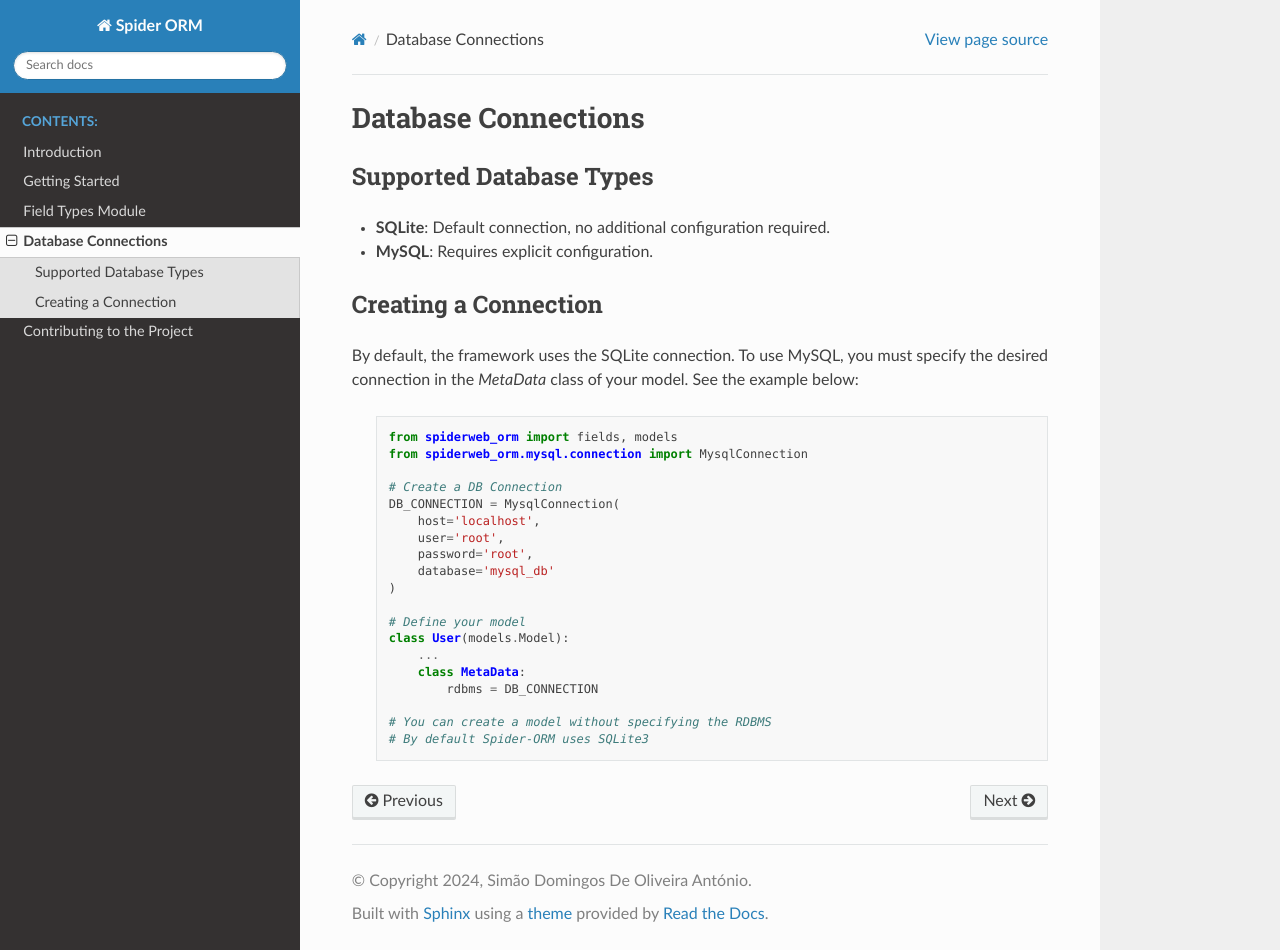
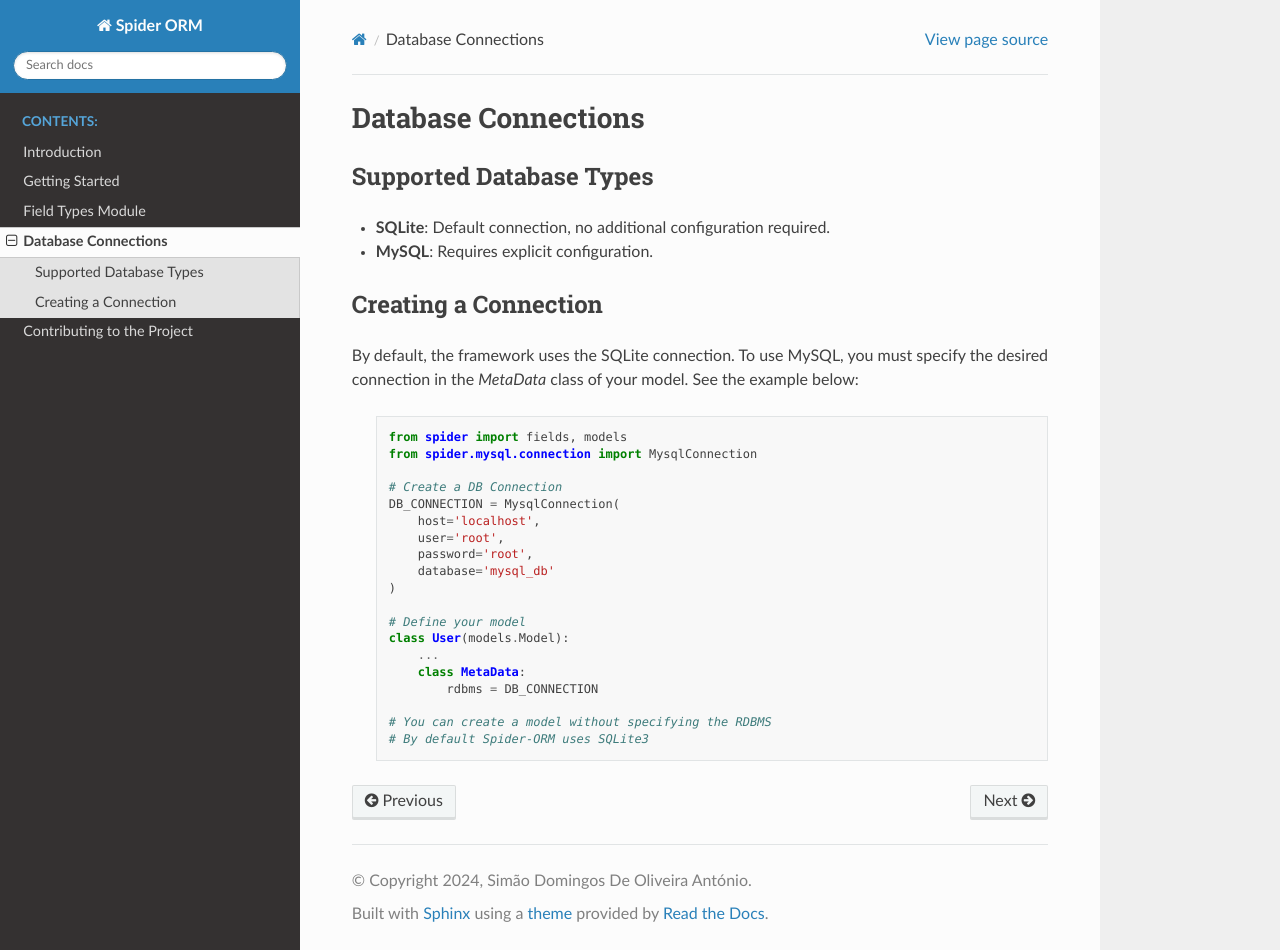
Before and after one commit to SpiderORM/SpiderORM, a Sphinx documentation site: the page built from docs/source/database_connections.rst, in a window 1280 px wide and 950 px high. Built offline with Sphinx 7.4.7 and the Read the Docs theme 2.0.0, drawn with Linux system fonts in a browser that asks for light colours.

Commit message:
Update database_connections.rst

```diff
--- a/docs/source/database_connections.rst
+++ b/docs/source/database_connections.rst
@@ -12,8 +12,8 @@ By default, the framework uses the SQLite connection. To use MySQL, you must spe
 
    .. code-block:: python
 
-       from spiderweb_orm import fields, models
-       from spiderweb_orm.mysql.connection import MysqlConnection
+       from spider import fields, models
+       from spider.mysql.connection import MysqlConnection
 
        # Create a DB Connection
        DB_CONNECTION = MysqlConnection(
```
